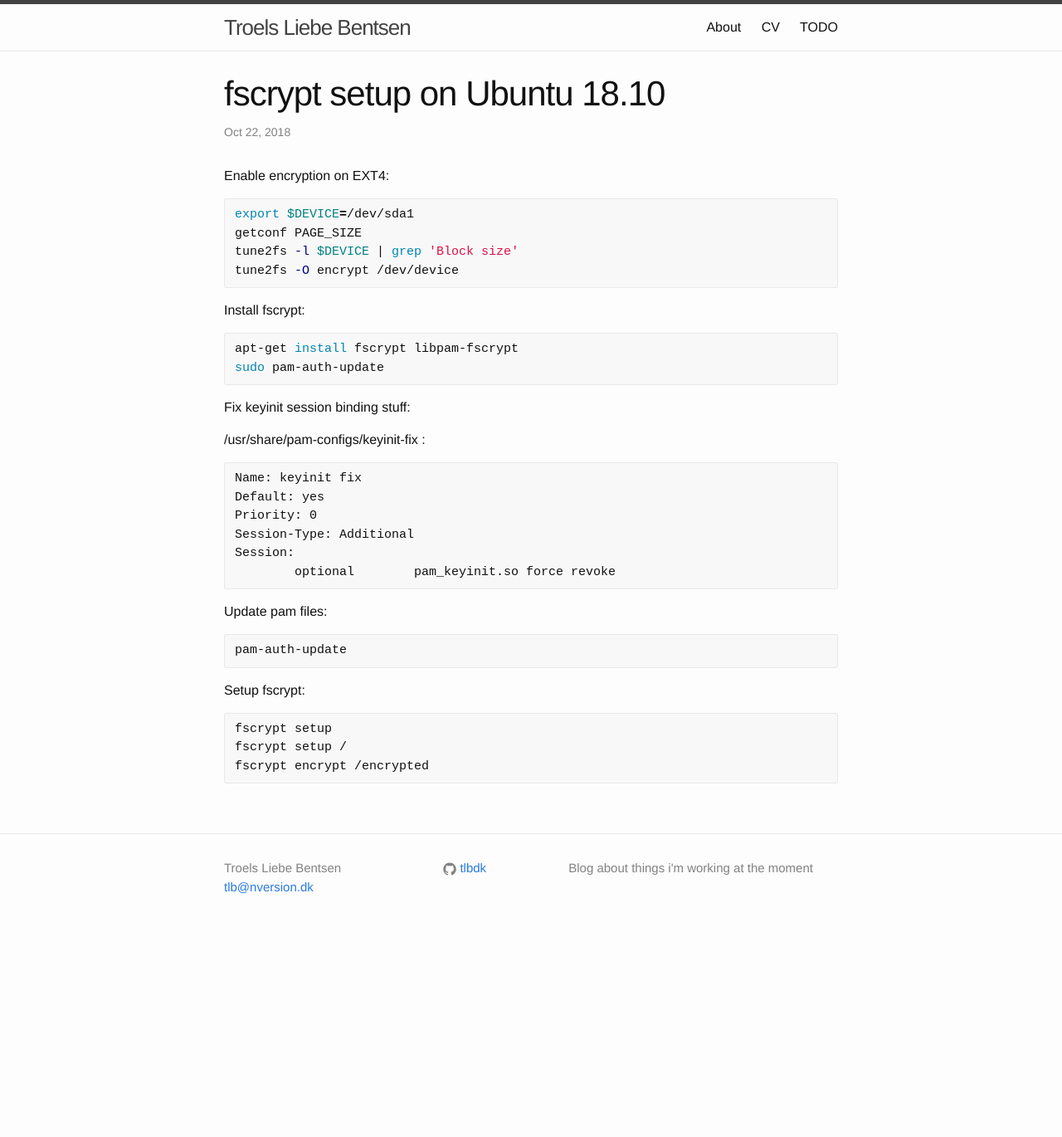
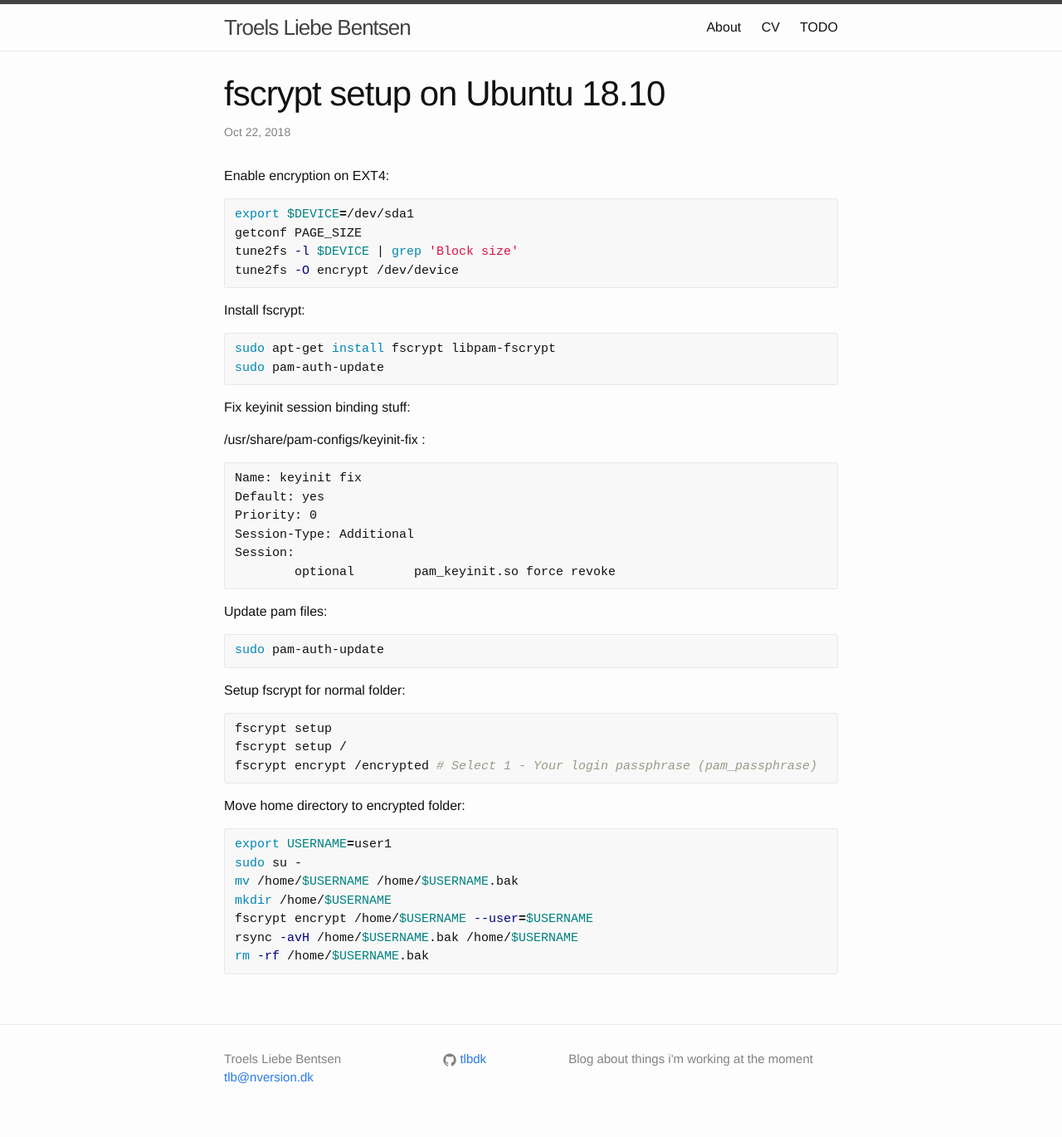
Before and after one commit to tlbdk/tlbdk.github.io, a Jekyll site: the page built from _posts/2018-10-22-fscrypt.md, in a window 1280 px wide. Shown: the whole page at 83% size. Built offline with Jekyll 4.4.1, drawn with Linux system fonts in a browser that asks for light colours; before the commit the page ends 1140 px from its top, so only the background shows below that.

Commit message:
Added section on home folder encryption

````diff
--- a/_posts/2018-10-22-fscrypt.md
+++ b/_posts/2018-10-22-fscrypt.md
@@ -18,7 +18,7 @@ tune2fs -O encrypt /dev/device
 Install fscrypt:
 
 ``` bash
-apt-get install fscrypt libpam-fscrypt
+sudo apt-get install fscrypt libpam-fscrypt
 sudo pam-auth-update
 ```
 
@@ -38,13 +38,25 @@ Session:
 Update pam files:
 
 ``` bash
-pam-auth-update
+sudo pam-auth-update
 ```
 
-Setup fscrypt:
+Setup fscrypt for normal folder:
 
 ``` bash
 fscrypt setup
 fscrypt setup /
-fscrypt encrypt /encrypted
+fscrypt encrypt /encrypted # Select 1 - Your login passphrase (pam_passphrase)
 ```
+
+Move home directory to encrypted folder:
+
+``` bash
+export USERNAME=user1
+sudo su -
+mv /home/$USERNAME /home/$USERNAME.bak
+mkdir /home/$USERNAME
+fscrypt encrypt /home/$USERNAME --user=$USERNAME
+rsync -avH /home/$USERNAME.bak /home/$USERNAME
+rm -rf /home/$USERNAME.bak
+```
````
